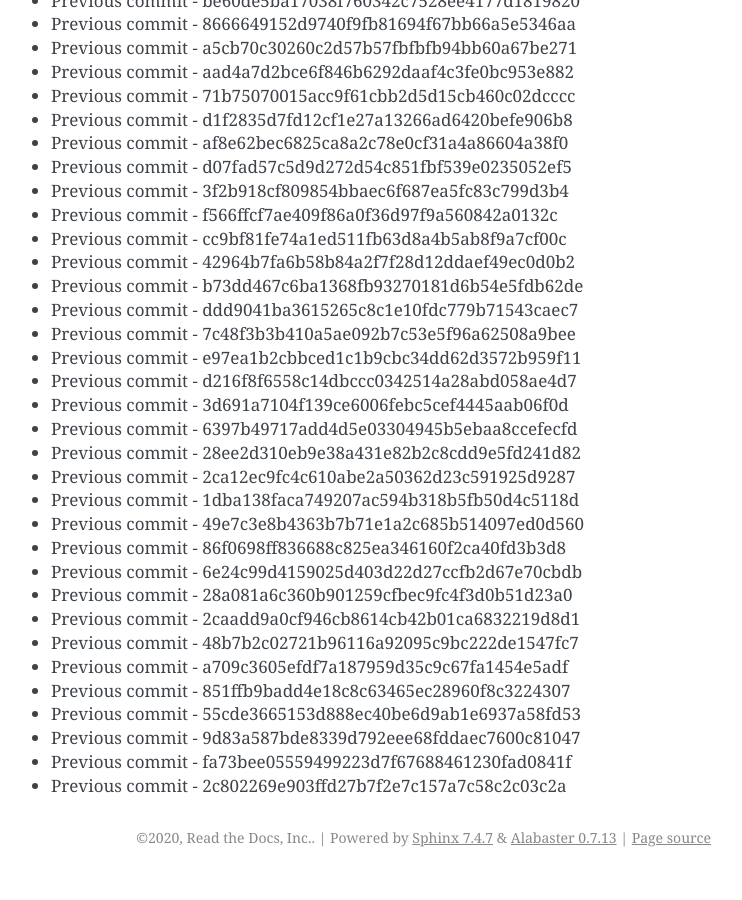
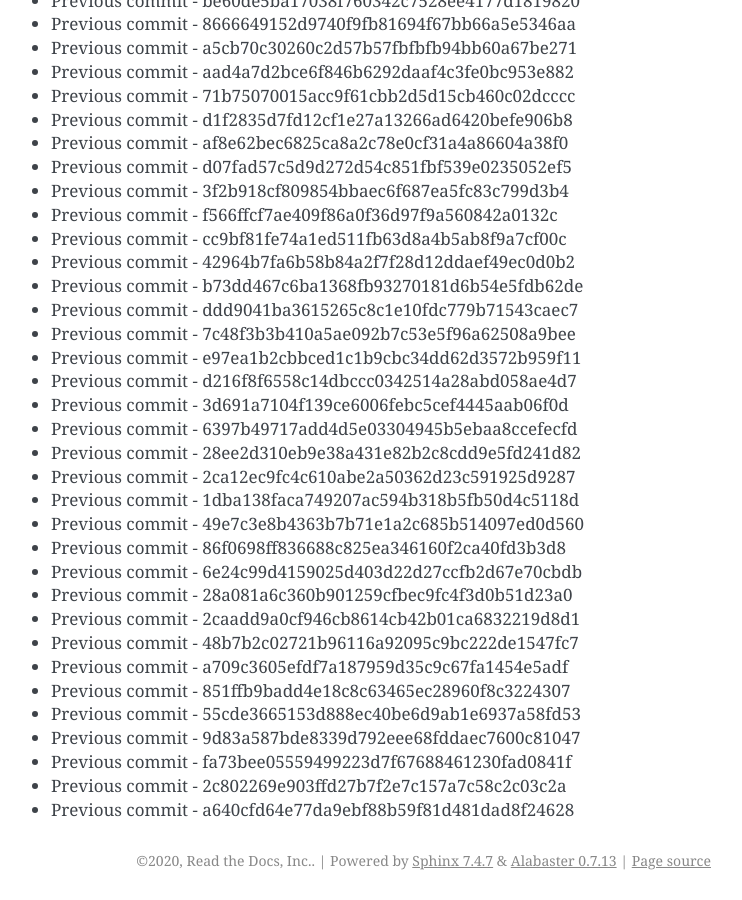
Before and after one commit to readthedocs/rtd-git-stresstest, a Sphinx documentation site: the page built from docs/updates.rst, in a window 1280 px wide and 900 px high, scrolled down 18693 px. Shown: the whole window, without its empty margins (399-1141 px from the left). Built offline with Sphinx 7.4.7, drawn with Linux system fonts in a browser that asks for light colours; before the commit the page ends 19570 px from its top, so only the background shows below that.

Commit message:
Generating commit from previous: a640cfd64e77da9ebf88b59f81d481dad8f24628

```diff
--- a/docs/updates.rst
+++ b/docs/updates.rst
@@ -817,3 +817,4 @@ It can be tested for any performance characteristics.
 * Previous commit - 9d83a587bde8339d792eee68fddaec7600c81047
 * Previous commit - fa73bee05559499223d7f67688461230fad0841f
 * Previous commit - 2c802269e903ffd27b7f2e7c157a7c58c2c03c2a
+* Previous commit - a640cfd64e77da9ebf88b59f81d481dad8f24628
```
